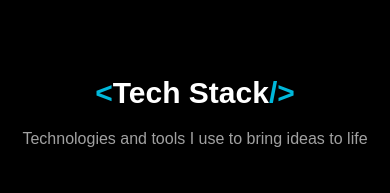
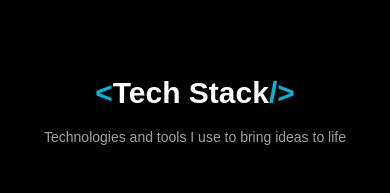
Before and after one commit to StarshipGhost/portfolio, a React (Vite) app: page / in a window 390 px wide. Shown: the part 960-1153 px from the top of the page. Built offline with nearby package versions, Linux system fonts and the light colour scheme.

Commit message:
Shrink subheader text based on viewport width

```diff
--- a/src/components/sections/Contacts.tsx
+++ b/src/components/sections/Contacts.tsx
@@ -87,7 +87,7 @@ const Contacts = () => {
     return (
         <section className="max-w-6xl mx-auto flex flex-col gap-4 items-center px-4 py-20">
             <BracketWrapper color={'text-purple-400'} className="text-3xl lg:text-4xl text-white text-center font-bold">Let's Work Together</BracketWrapper>
-            <p className="max-w-xl text-neutral-400 text-md lg:text-lg text-center mb-8">I'm always open to discussing new projects, creative ideas, or opportunities to be part of your vision.</p>
+            <p className="max-w-xl text-neutral-400 text-sm lg:text-lg text-center mb-8">I'm always open to discussing new projects, creative ideas, or opportunities to be part of your vision.</p>
             <div className="w-full grid grid-cols-1 lg:grid-cols-2 gap-8">
                 <InfoCards/>
                 <MailFormCard/>
--- a/src/components/sections/Education.tsx
+++ b/src/components/sections/Education.tsx
@@ -63,7 +63,7 @@ const Education = () => {
         <section className='max-w-7xl mx-auto flex flex-col gap-4 items-center px-4 py-20'>
             <GraduationCapIcon/>
             <BracketWrapper color={'text-cyan-500'} className="text-3xl lg:text-4xl text-white text-center font-bold">Education</BracketWrapper>
-            <p className="max-w-xl text-neutral-400 text-md lg:text-lg tracking-wide text-center mb-8">My academic journey and qualifications</p>
+            <p className="max-w-xl text-neutral-400 text-sm lg:text-lg tracking-wide text-center mb-8">My academic journey and qualifications</p>
             <EducationCards education={education}/>
         </section>
     )
--- a/src/components/sections/TechStack.tsx
+++ b/src/components/sections/TechStack.tsx
@@ -65,7 +65,7 @@ const TechStack = () => {
     return (
         <section className="max-w-7xl mx-auto flex flex-col gap-4 items-center px-4 py-20">
             <BracketWrapper color={'text-cyan-500'} className="text-3xl lg:text-4xl text-white text-center font-bold">Tech Stack</BracketWrapper>
-            <p className="max-w-xl text-neutral-400 text-md lg:text-lg text-center mb-8">Technologies and tools I use to bring ideas to life</p>
+            <p className="max-w-xl text-neutral-400 text-sm lg:text-lg text-center mb-8">Technologies and tools I use to bring ideas to life</p>
             <TechStackCards technologies={technologies}/>
         </section>
     )
```
